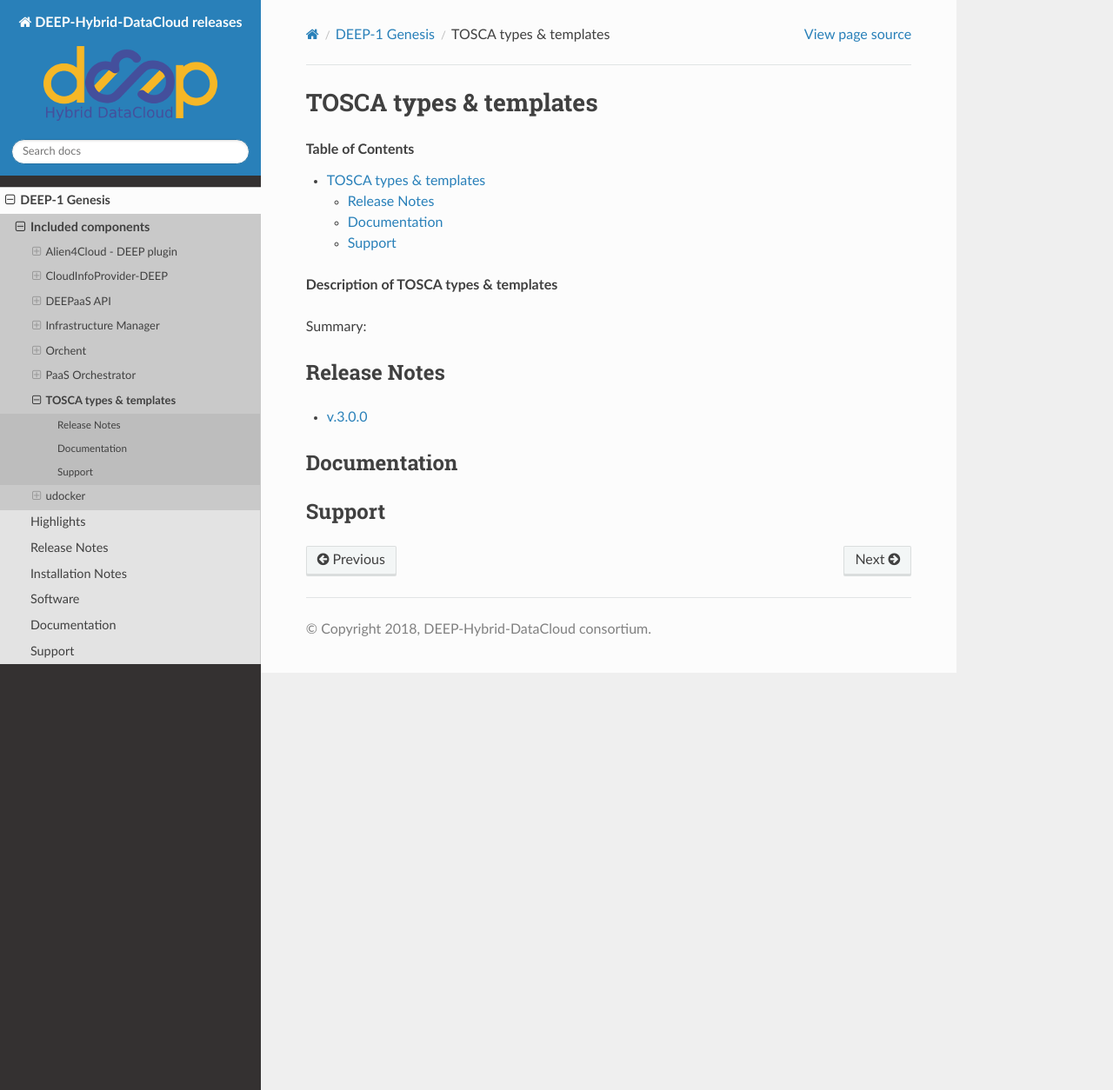
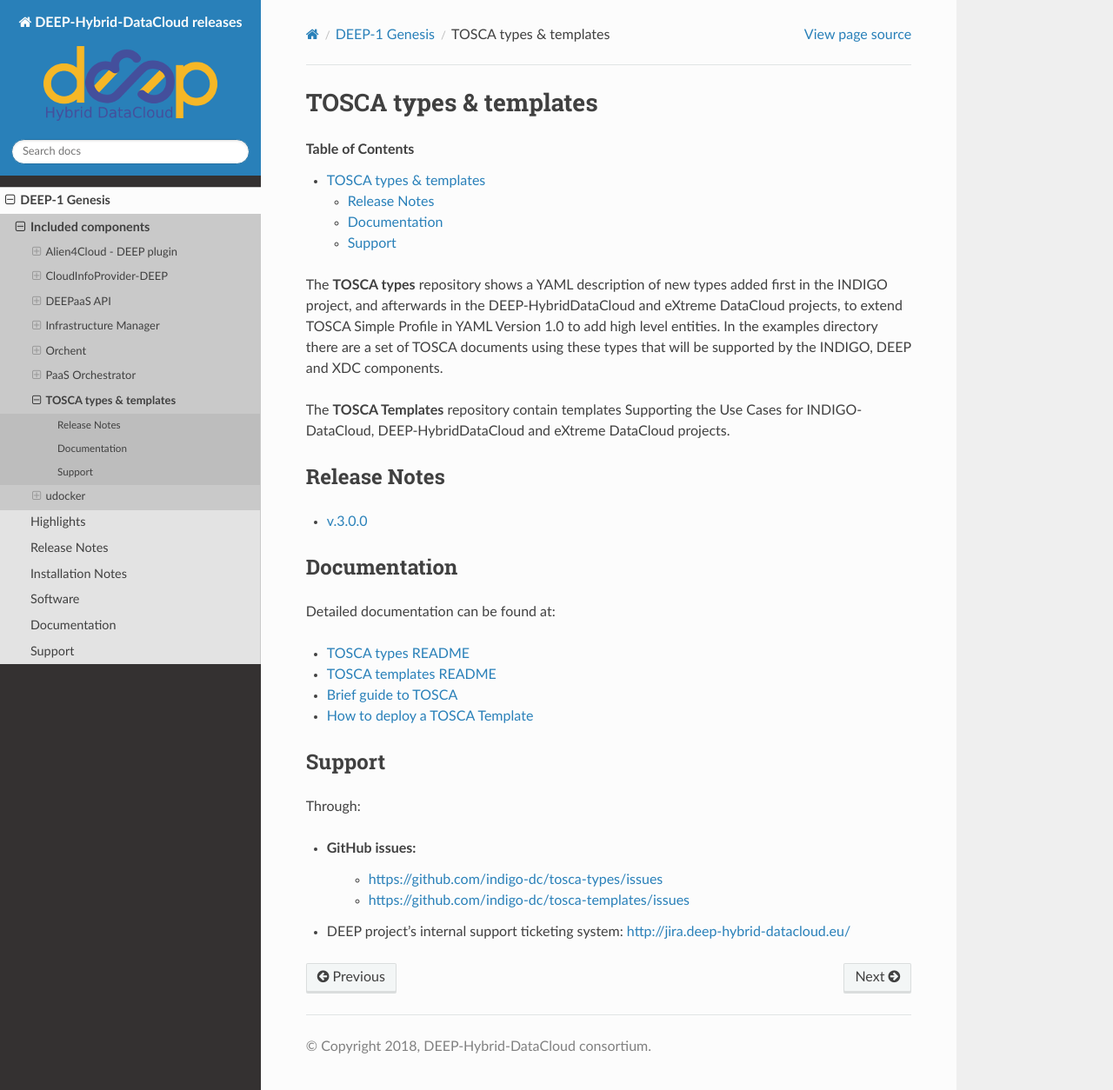
Before and after one commit to deephdc/deep-releases, a Sphinx documentation site: the page built from source/releases/genesis/ttt.rst, in a window 1280 px wide and 1254 px high. Shown: the whole window at 87% size. Built offline with Sphinx 7.4.7 and the Read the Docs theme 2.0.0, drawn with Linux system fonts in a browser that asks for light colours.

Commit message:
added tts

```diff
--- a/source/releases/genesis/ttt.rst
+++ b/source/releases/genesis/ttt.rst
@@ -3,9 +3,17 @@
 
 .. contents:: Table of Contents
 
-**Description of TOSCA types & templates**
+The **TOSCA types** repository shows a YAML description of
+new types added first in the INDIGO project, and afterwards
+in the DEEP-HybridDataCloud and eXtreme DataCloud projects,
+to extend TOSCA Simple Profile in YAML Version 1.0 to add
+high level entities. In the examples directory there are a
+set of TOSCA documents using these types that will be
+supported by the INDIGO, DEEP and XDC components.
 
-Summary:
+The **TOSCA Templates** repository contain templates
+Supporting the Use Cases for INDIGO-DataCloud, DEEP-HybridDataCloud
+and eXtreme DataCloud projects.
 
 Release Notes
 -------------
@@ -19,5 +27,19 @@
 Documentation
 -------------
 
+Detailed documentation can be found at:
+
+* `TOSCA types README <https://github.com/indigo-dc/tosca-types/blob/v3.0.0/README.md>`_
+* `TOSCA templates README <https://github.com/indigo-dc/tosca-templates>`_
+* `Brief guide to TOSCA <https://github.com/indigo-dc/tosca-templates/blob/master/doc/tosca.md>`_
+* `How to deploy a TOSCA Template <https://github.com/indigo-dc/tosca-templates/blob/master/doc/tosca-deploy.md>`_
+
 Support
 -------
+
+Through:
+
+* GitHub issues:
+    * https://github.com/indigo-dc/tosca-types/issues
+    * https://github.com/indigo-dc/tosca-templates/issues
+* DEEP project’s internal support ticketing system: http://jira.deep-hybrid-datacloud.eu/
```
Also changed, not shown: source/releases/genesis/ttt/v3.0.0.rst (+9 -4 lines).
